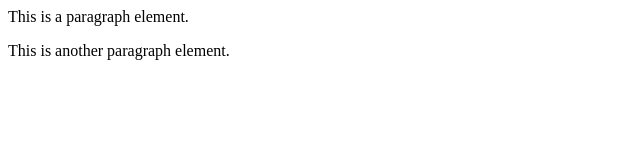
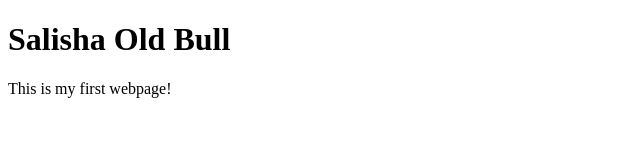
Before and after one commit to soldbull/web-dev-hw, a plain HTML site: page assignment-03/index.html in a window 1280 px wide. Shown: the whole page, without its empty margins (0-640 px from the left). Drawn offline with Linux system fonts and the light colour scheme.

Commit message:
Added document structure for assignment-03

```diff
--- a/assignment-03/index.html
+++ b/assignment-03/index.html
@@ -1,3 +1,11 @@
-<p>This is a paragraph element.</p>
+<!DOCTYPE html>
+<html>
+  <head>
+    <title>My First Page</title>
+  </head>
 
-<p>This is another paragraph element.</p>
+  <body>
+    <h1>Salisha Old Bull</h1>
+
+    <p>This is my first webpage!</p>
+</html>
```
